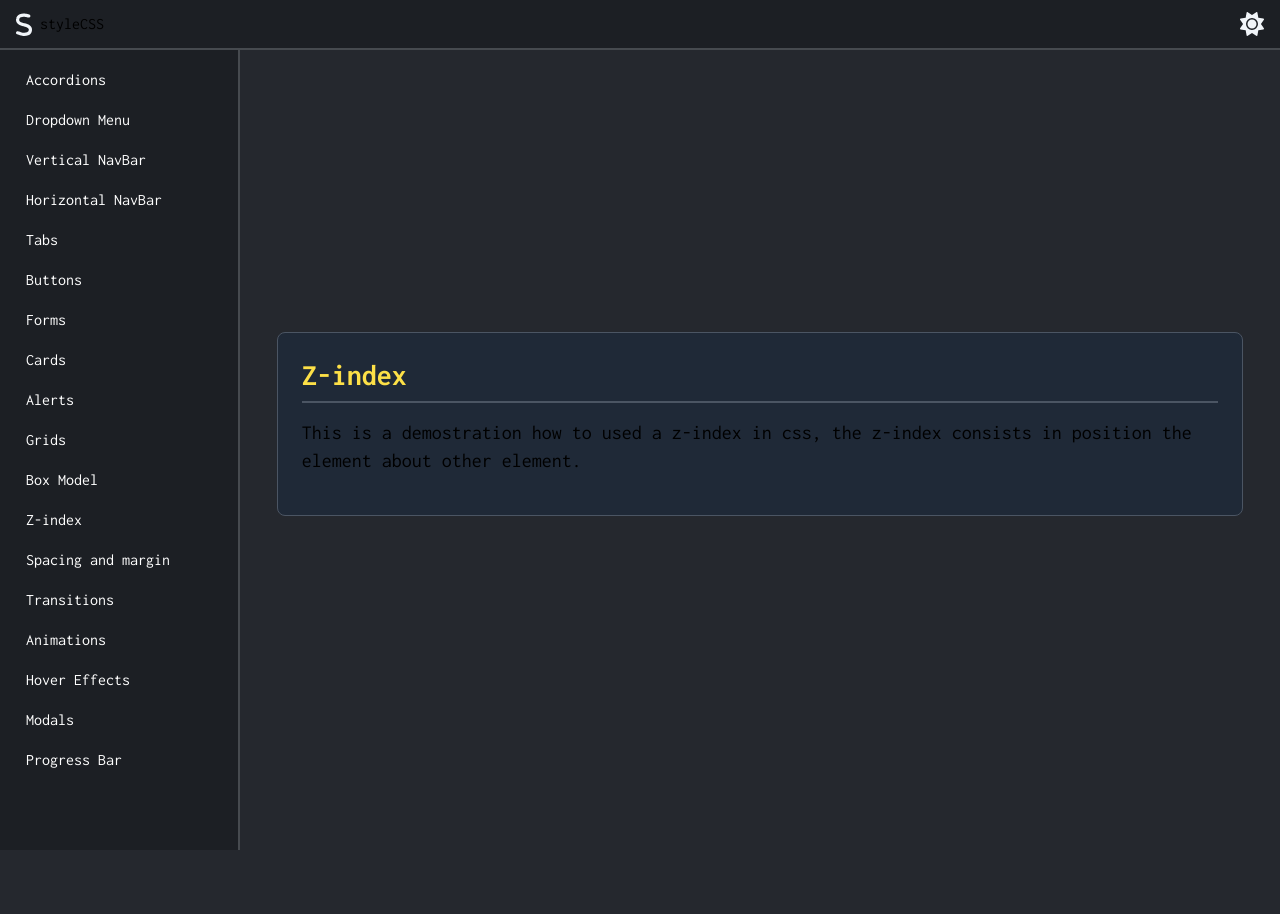
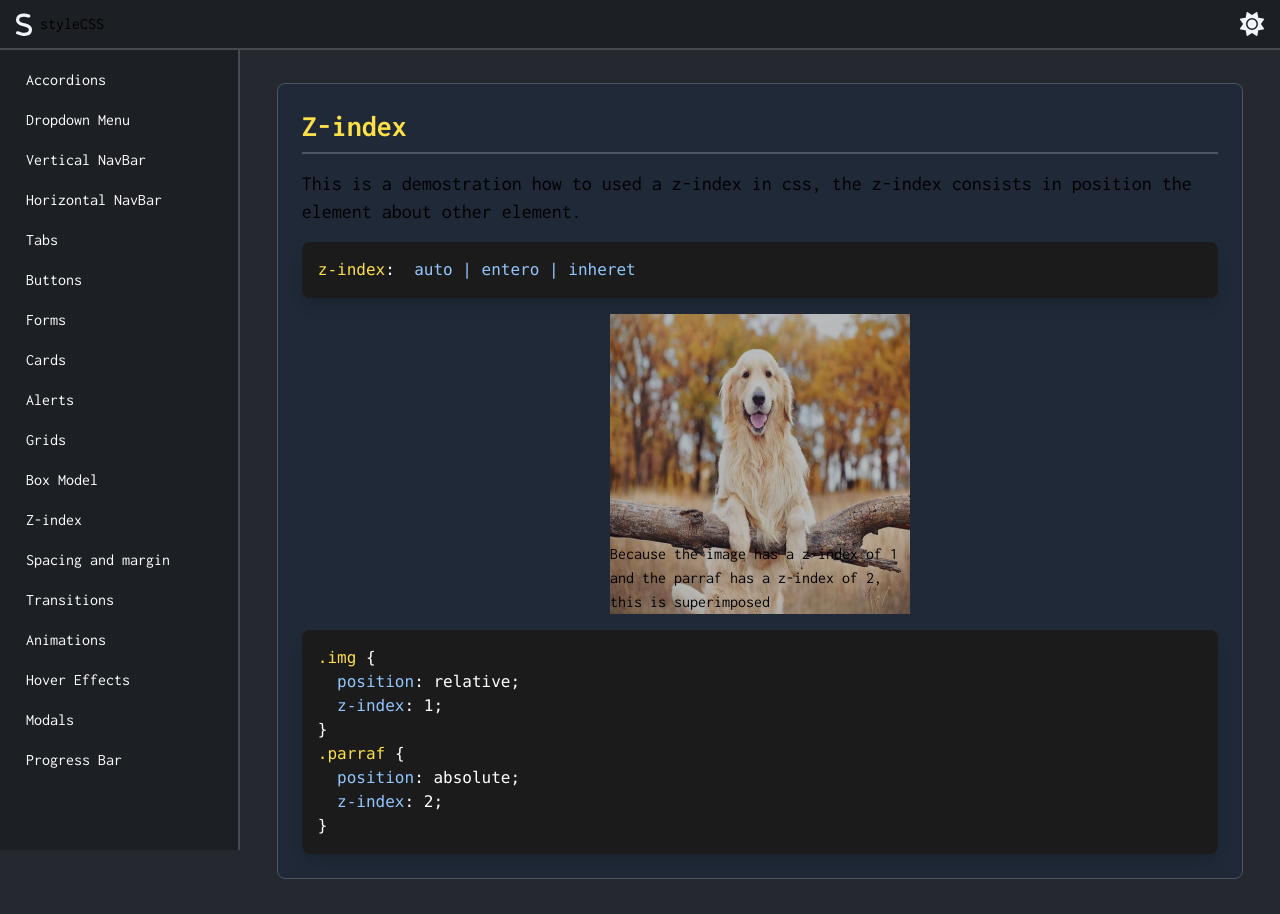
Before and after one commit to juancruzperalta/styleCSS, a React (Vite) app: page /z-index in a window 1280 px wide. Before the commit the page ends 800 px from the top, so only its background shows below. Built offline with nearby package versions, Linux system fonts and the light colour scheme; a web font is replaced by a local one.

Commit message:
Z-index implemented 28-01-25

```diff
--- a/src/pages/Zindex.jsx
+++ b/src/pages/Zindex.jsx
@@ -2,7 +2,7 @@ export const Zindex = () => {
   return (
     <section className="homeSection">
       <div className="mb-8 border border-gray-600 rounded-lg p-6 bg-gray-800">
-        <h2 className="text-yellow-300 font-bold text-3xl mb-4 border-b-2 border-gray-600 pb-2">
+        <h2 className="text-yellow-300 font-bold text-3xl mb-4 border-b-2 border-gray-600 pb-2 relative">
           Z-index
         </h2>
         <h4 className="text-xl">
@@ -15,7 +15,52 @@ export const Zindex = () => {
        justify-between items-center w-full h-full p-0 m-0 "
         >
           <div className="flex flex-col w-full mt-4 gap-8">
-            <div className="flex flex-col justify-between h-full w-full"></div>
+            <div className="flex flex-col justify-between h-full w-full">
+              <pre className="bg-[#1b1b1b] text-white p-4 rounded-lg shadow-lg">
+                <code>
+                  <span className="text-yellow-300">z-index</span>:
+                  <span className="text-blue-300">
+                    &nbsp; auto | entero | inheret{" "}
+                  </span>
+                </code>
+              </pre>
+            </div>
+          </div>
+          <div className="flex justify-center items-center gap-4 mt-4 relative">
+            <img
+              src="/golden.jpg"
+              className="z-[1] w-[300px] h-[300px] relative opacity-70"
+              alt="Golden retriever"
+            />
+            <p className="z-[2] text-black absolute bottom-0">
+              Because the image has a z-index of 1 and the parraf has a z-index
+              of 2, this is superimposed
+            </p>
+          </div>
+          <div className="flex flex-col justify-between h-full w-full mt-4">
+            <pre className="bg-[#1b1b1b] text-white p-4 rounded-lg shadow-lg">
+              <code>
+                <span className="text-yellow-300">.img</span> {"{"}
+                <br />
+                &nbsp;&nbsp;<span className="text-blue-300">position</span>:
+                relative;
+                <br />
+                &nbsp;&nbsp;
+                <span className="text-blue-300">z-index</span>: 1;
+                <br />
+                {"}"}
+                <br />
+                <span className="text-yellow-300">.parraf</span> {"{"}
+                <br />
+                &nbsp;&nbsp;<span className="text-blue-300">position</span>:
+                absolute;
+                <br />
+                &nbsp;&nbsp;
+                <span className="text-blue-300">z-index</span>: 2;
+                <br />
+                {"}"}
+              </code>
+            </pre>
           </div>
         </article>
       </div>
```
